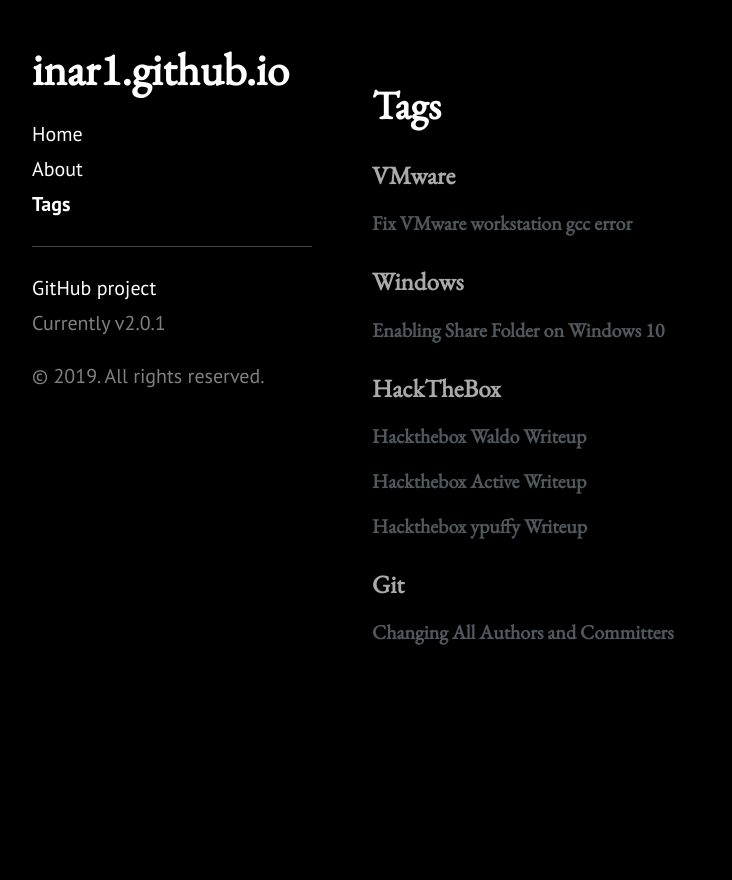
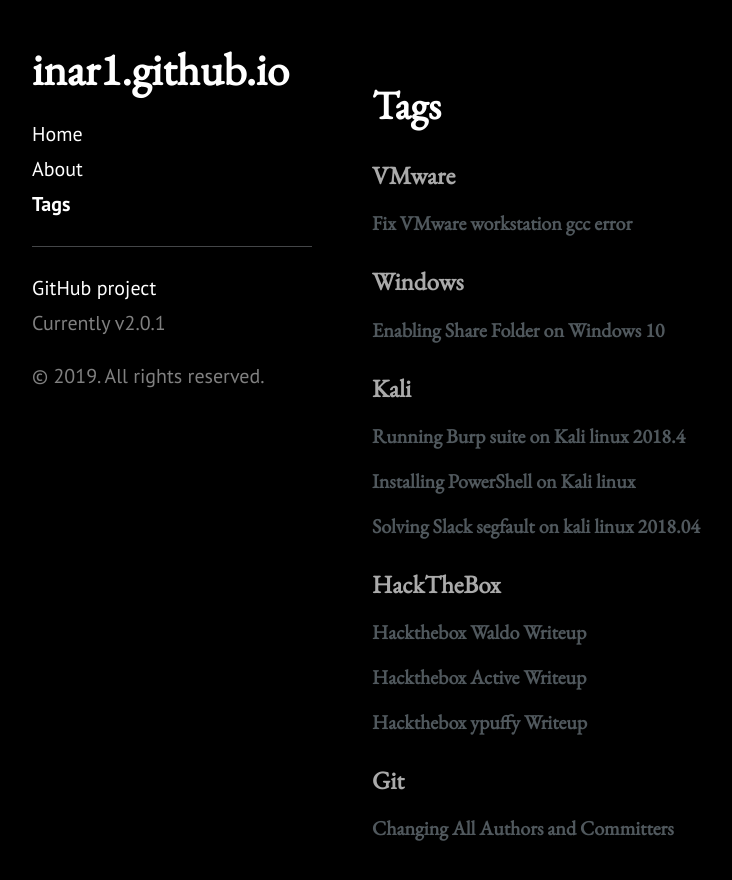
Before and after one commit to 1n4r1/1n4r1.github.io, a Jekyll site: the page built from tags.md, in a window 1280 px wide and 1001 px high. Shown: the top 880 px of the window, without its empty margins (8-740 px from the left). Built offline with Jekyll 4.4.1, drawn with Linux system fonts in a browser that asks for light colours.

Commit message:
add tag Kali

```diff
--- a/_posts/2018-12-21-slack-kali-201804.md
+++ b/_posts/2018-12-21-slack-kali-201804.md
@@ -1,6 +1,7 @@
 ---
 layout: post
 title: Solving Slack segfault on kali linux 2018.04
+categories: Kali
 ---
 
 ## Environment
--- a/_posts/2019-02-02-Installing-PowerShell-on-Kali.md
+++ b/_posts/2019-02-02-Installing-PowerShell-on-Kali.md
@@ -1,6 +1,7 @@
 ---
 layout: post
 title: Installing PowerShell on Kali linux
+categories: Kali
 ---
 
 ## Environment
--- a/_posts/2019-02-06-Running-Burpsuite-on-Kali.md
+++ b/_posts/2019-02-06-Running-Burpsuite-on-Kali.md
@@ -1,6 +1,7 @@
 ---
 layout: post
 title: Running Burp suite on Kali linux 2018.4
+categories: Kali
 ---
 
 ## Environment
```
